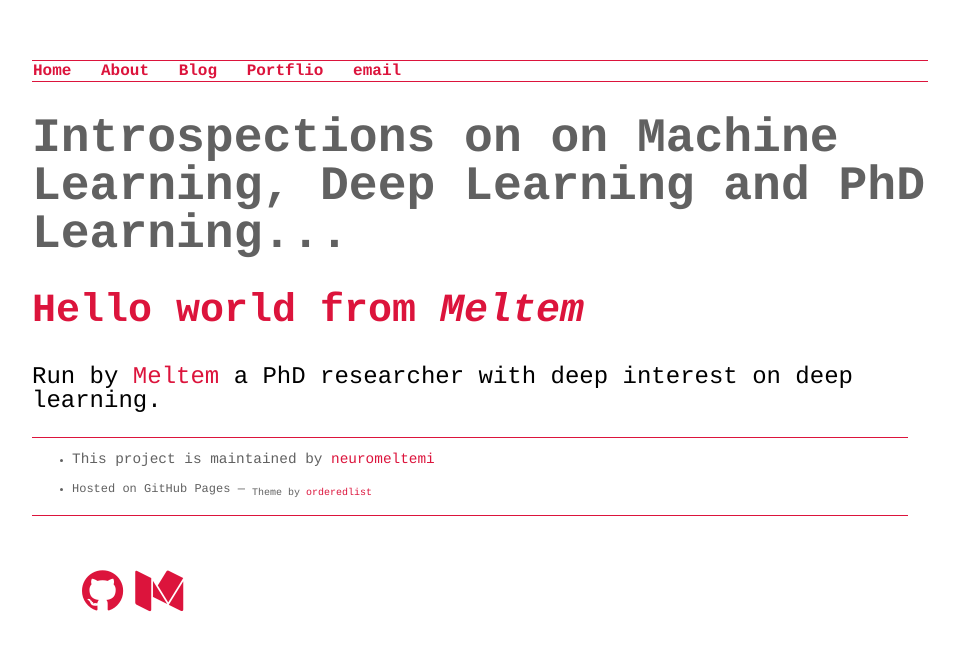
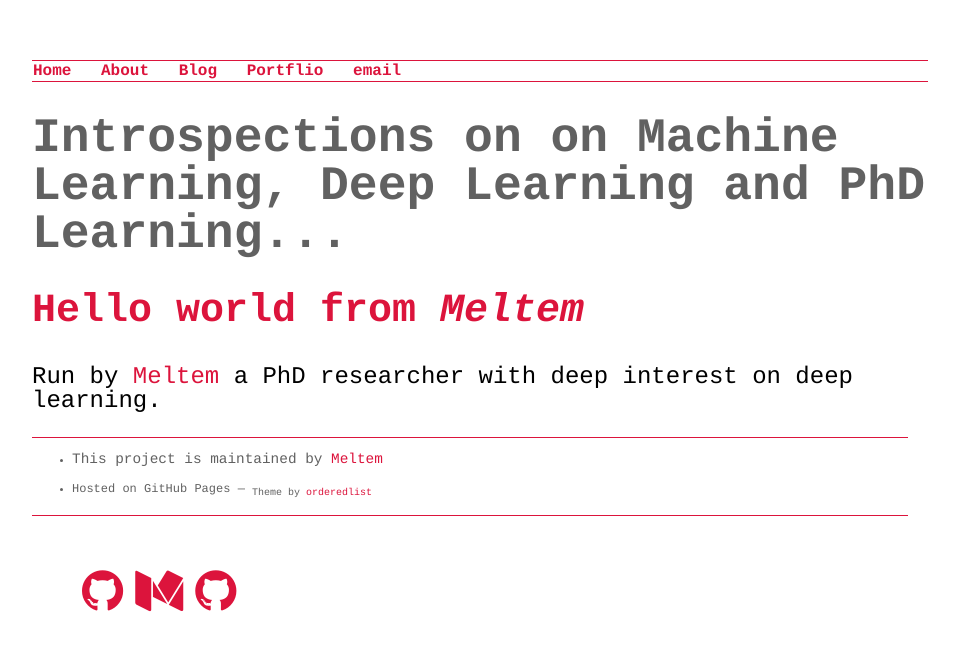
Before and after one commit to inantubek/meltemiatay.github.io, a Jekyll site: the page built from index.html, in a window 1280 px wide. Shown: the top 651 px of the page, without its empty margins (160-1119 px from the left). Built offline with Jekyll 4.4.1, drawn with Linux system fonts in a browser that asks for light colours; nearby versions of some CDN libraries.

Commit message:
Update default.html

```diff
--- a/_layouts/default.html
+++ b/_layouts/default.html
@@ -27,7 +27,7 @@
 
 <div class="footer">
   <ul>
-  <li><p>This project is maintained by <a href="https://github.com/neuromeltemi">neuromeltemi</a></p></li>
+  <li><p>This project is maintained by <a href="https://github.com/neuromeltemi">Meltem</a></p></li>
   <li><p><small>Hosted on GitHub Pages &mdash; <sub>Theme by <a href="https://github.com/orderedlist">orderedlist</sub></a></small></p></li>
   </ul>
 </div>
@@ -41,6 +41,10 @@
     <a href="https://medium.com/@{{ site.medium_username }}">
       <i class="fa fa-medium"></i></a>
 {% endif %}
+      {% if site.twitter_username %}
+    <a href="https://github.com/{{ site.github_username }}">
+      <i class="fa fa-github"></i></a>
+{% endif %}
   </ul>
 </div>
     <script src="{{ '/assets/js/scale.fix.js' | relative_url }}"></script>
```
